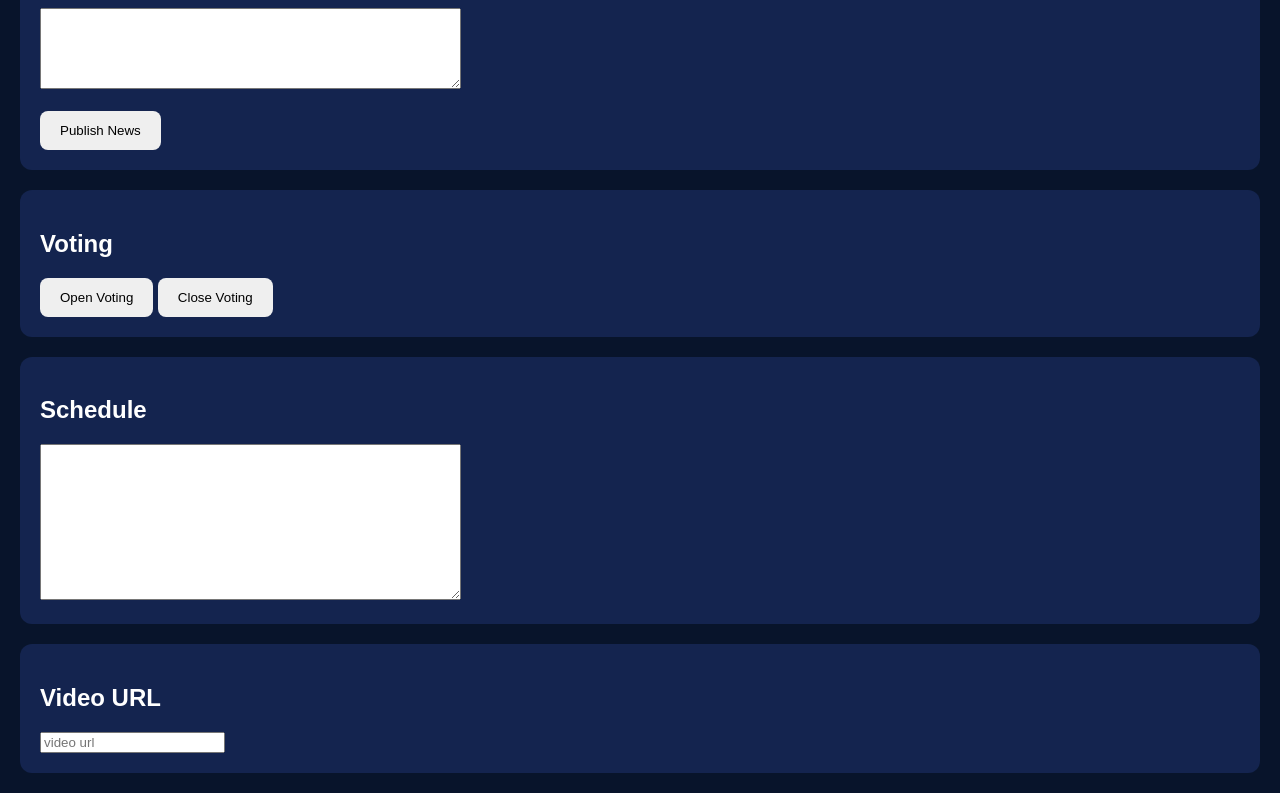
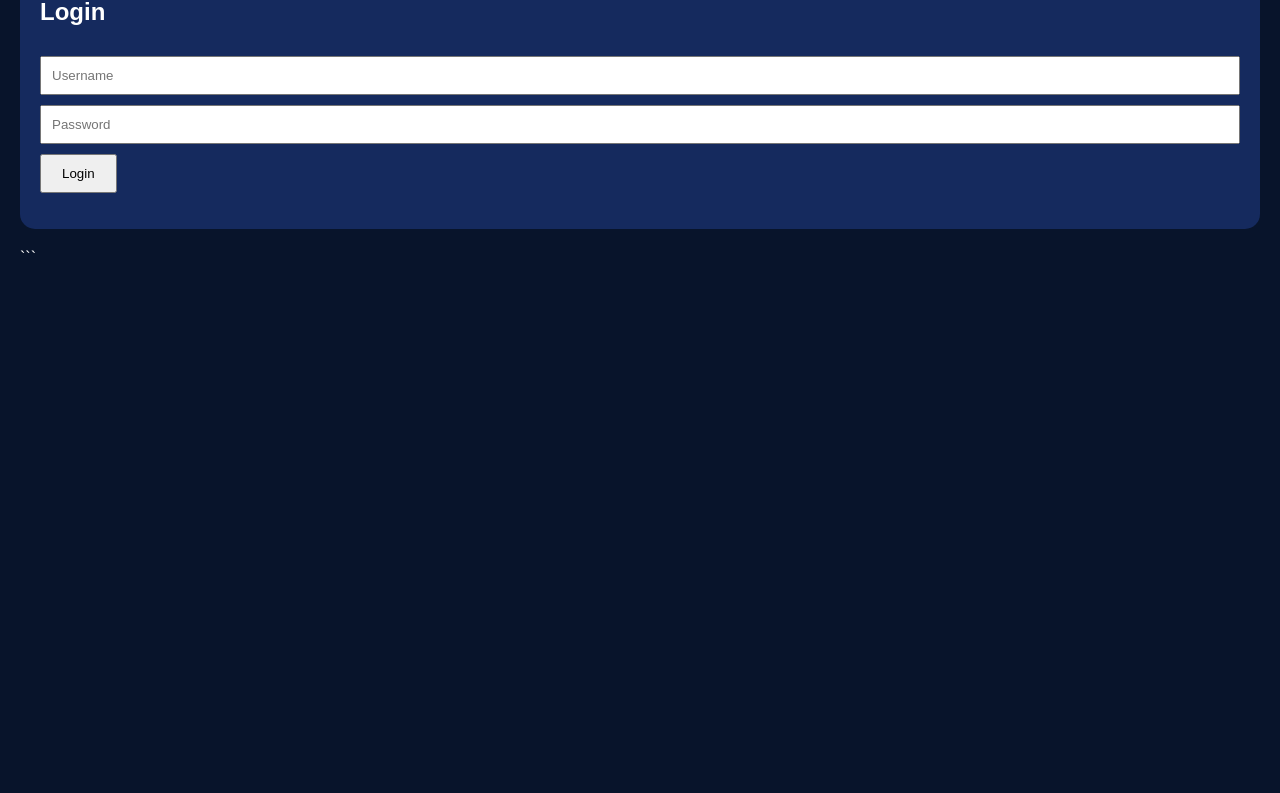
Before and after one commit to VhmBoards/Lego1, a plain HTML site: page admin.html in a window 1280 px wide. Shown: the part 161-954 px from the top of the page. After the commit the page ends 800 px from the top, so only its background shows below. Drawn offline with Linux system fonts and the light colour scheme.

Commit message:
Update admin page layout and functionality

````diff
--- a/admin.html
+++ b/admin.html
@@ -1,35 +1,98 @@
+```html
 <!DOCTYPE html>
 <html>
 <head>
-<title>Admin</title>
-<link rel="stylesheet" href="style.css">
+<title>LEGO1 Admin</title>
+<style>
+body{
+    background:#08142b;
+    color:white;
+    font-family:Arial,sans-serif;
+    margin:20px;
+}
+.card{
+    background:#152a5e;
+    padding:20px;
+    border-radius:15px;
+    margin-bottom:20px;
+}
+input, textarea{
+    width:100%;
+    padding:10px;
+    margin-top:10px;
+}
+button{
+    padding:10px 20px;
+    margin-top:10px;
+}
+</style>
 </head>
 <body>
 
-<h1>👑 LEGO1 Admin</h1>
+<h1>👑 LEGO1 ADMIN</h1>
+
+<div class="card">
+<h2>Login</h2>
+<input id="user" placeholder="Username">
+<input id="pass" type="password" placeholder="Password">
+<button onclick="login()">Login</button>
+<p id="loginStatus"></p>
+</div>
+
+<div id="panel" style="display:none;">
 
 <div class="card">
 <h2>News Update</h2>
-<textarea rows="5" cols="50"></textarea>
-<br><br>
-<button>Publish News</button>
+<textarea id="newsText"></textarea>
+<button onclick="saveNews()">Publish News</button>
+</div>
+
+<div class="card">
+<h2>Now Playing</h2>
+<input id="nowPlayingInput">
+<button onclick="saveNowPlaying()">Update</button>
 </div>
 
 <div class="card">
 <h2>Voting</h2>
-<button>Open Voting</button>
-<button>Close Voting</button>
+<button onclick="openVoting()">Open Voting</button>
+<button onclick="closeVoting()">Close Voting</button>
 </div>
 
-<div class="card">
-<h2>Schedule</h2>
-<textarea rows="10" cols="50"></textarea>
 </div>
 
-<div class="card">
-<h2>Video URL</h2>
-<input type="text" placeholder="video url">
-</div>
+<script>
+
+function login(){
+    if(
+        document.getElementById("user").value==="Markus" &&
+        document.getElementById("pass").value==="6642"
+    ){
+        document.getElementById("panel").style.display="block";
+        document.getElementById("loginStatus").innerText="Logged in";
+    }else{
+        document.getElementById("loginStatus").innerText="Wrong login";
+    }
+}
+
+function saveNews(){
+    alert("Firebase connection coming next");
+}
+
+function saveNowPlaying(){
+    alert("Firebase connection coming next");
+}
+
+function openVoting(){
+    alert("Voting opened");
+}
+
+function closeVoting(){
+    alert("Voting closed");
+}
+
+</script>
 
 </body>
 </html>
+```
````
